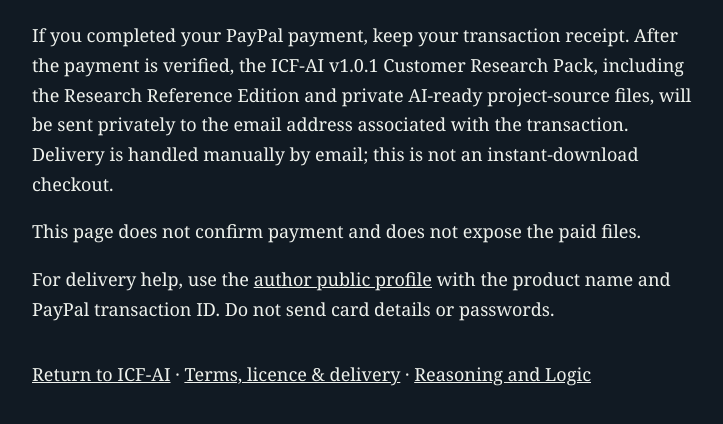
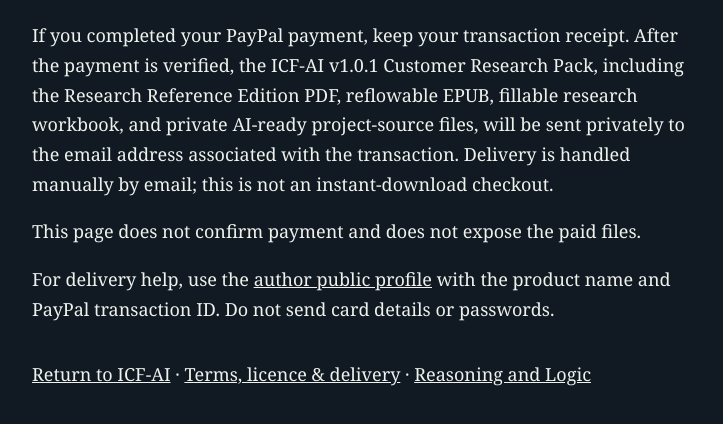
Before and after one commit to Joenasriani/icf-ai, a website: page icf-ai-delivery.html in a window 1280 px wide. Shown: the part 250-674 px from the top of the page, without its empty margins (278-1001 px from the left). Drawn offline with Linux system fonts and the light colour scheme.

Commit message:
Align ICF-AI delivery page with final package contents

```diff
--- a/icf-ai-delivery.html
+++ b/icf-ai-delivery.html
@@ -1,4 +1,4 @@
 <!doctype html>
 <html lang="en"><head><meta charset="utf-8"><meta name="viewport" content="width=device-width,initial-scale=1"><meta name="robots" content="noindex,nofollow"><title>Delivery | ICF-AI v1.0.1</title>
 <style>body{margin:0;background:#111a23;color:#eef1ec;font:18px/1.65 Georgia,serif}main{max-width:660px;margin:8vh auto;padding:32px}h1{font-size:40px;line-height:1.15;font-weight:400}a{color:inherit}small{font:13px/1.5 Arial,sans-serif;letter-spacing:.06em}nav{margin-top:36px}</style></head>
-<body><main><small>ICF-AI · RESEARCH REFERENCE EDITION V1.0.1</small><h1>Receiving the Research Reference Edition</h1><p>If you completed your PayPal payment, keep your transaction receipt. After the payment is verified, the ICF-AI v1.0.1 Customer Research Pack, including the Research Reference Edition and private AI-ready project-source files, will be sent privately to the email address associated with the transaction. Delivery is handled manually by email; this is not an instant-download checkout.</p><p>This page does not confirm payment and does not expose the paid files.</p><p>For delivery help, use the <a href="https://joe-nasr-signals.vercel.app/">author public profile</a> with the product name and PayPal transaction ID. Do not send card details or passwords.</p><nav><a href="/icf-ai">Return to ICF-AI</a> · <a href="/icf-ai-terms">Terms, licence &amp; delivery</a> · <a href="https://reasoning-and-logic.vercel.app/">Reasoning and Logic</a></nav></main></body></html>
+<body><main><small>ICF-AI · RESEARCH REFERENCE EDITION V1.0.1</small><h1>Receiving the Research Reference Edition</h1><p>If you completed your PayPal payment, keep your transaction receipt. After the payment is verified, the ICF-AI v1.0.1 Customer Research Pack, including the Research Reference Edition PDF, reflowable EPUB, fillable research workbook, and private AI-ready project-source files, will be sent privately to the email address associated with the transaction. Delivery is handled manually by email; this is not an instant-download checkout.</p><p>This page does not confirm payment and does not expose the paid files.</p><p>For delivery help, use the <a href="https://joe-nasr-signals.vercel.app/">author public profile</a> with the product name and PayPal transaction ID. Do not send card details or passwords.</p><nav><a href="/icf-ai">Return to ICF-AI</a> · <a href="/icf-ai-terms">Terms, licence &amp; delivery</a> · <a href="https://reasoning-and-logic.vercel.app/">Reasoning and Logic</a></nav></main></body></html>
```
